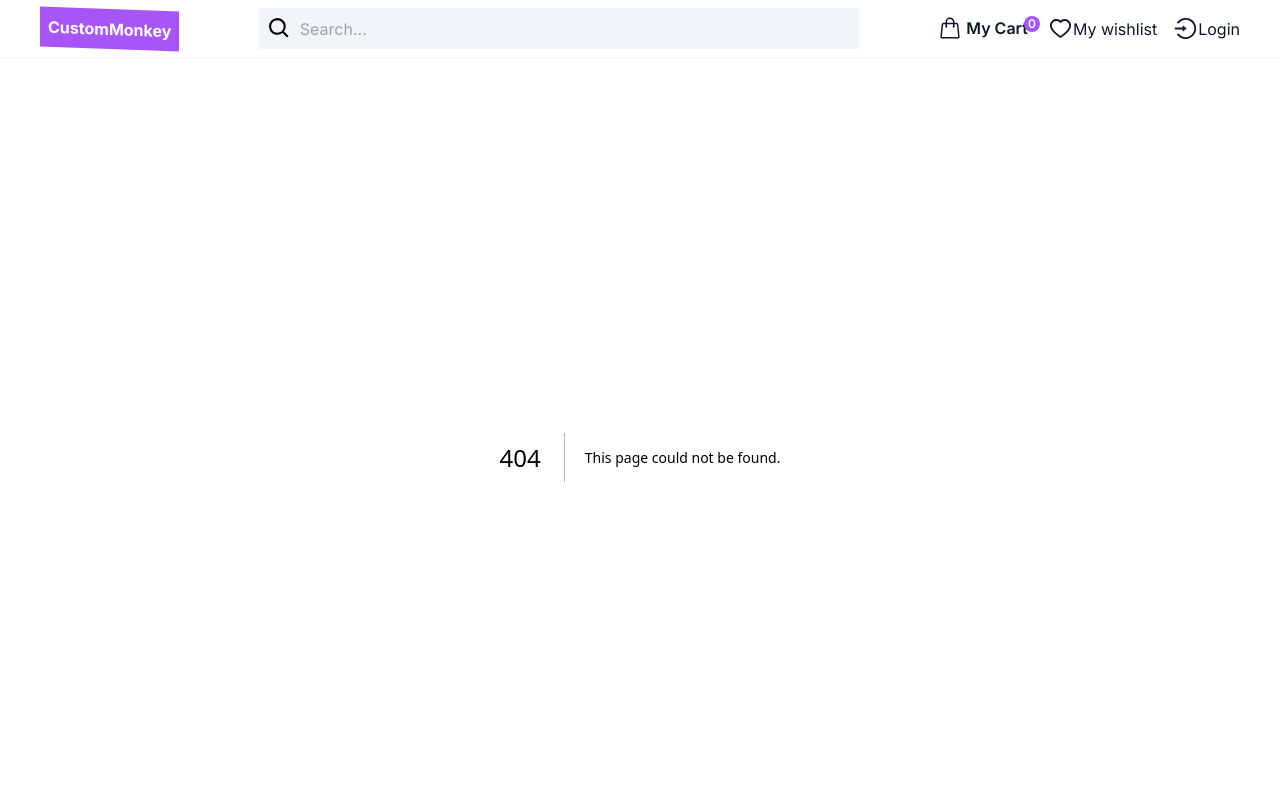
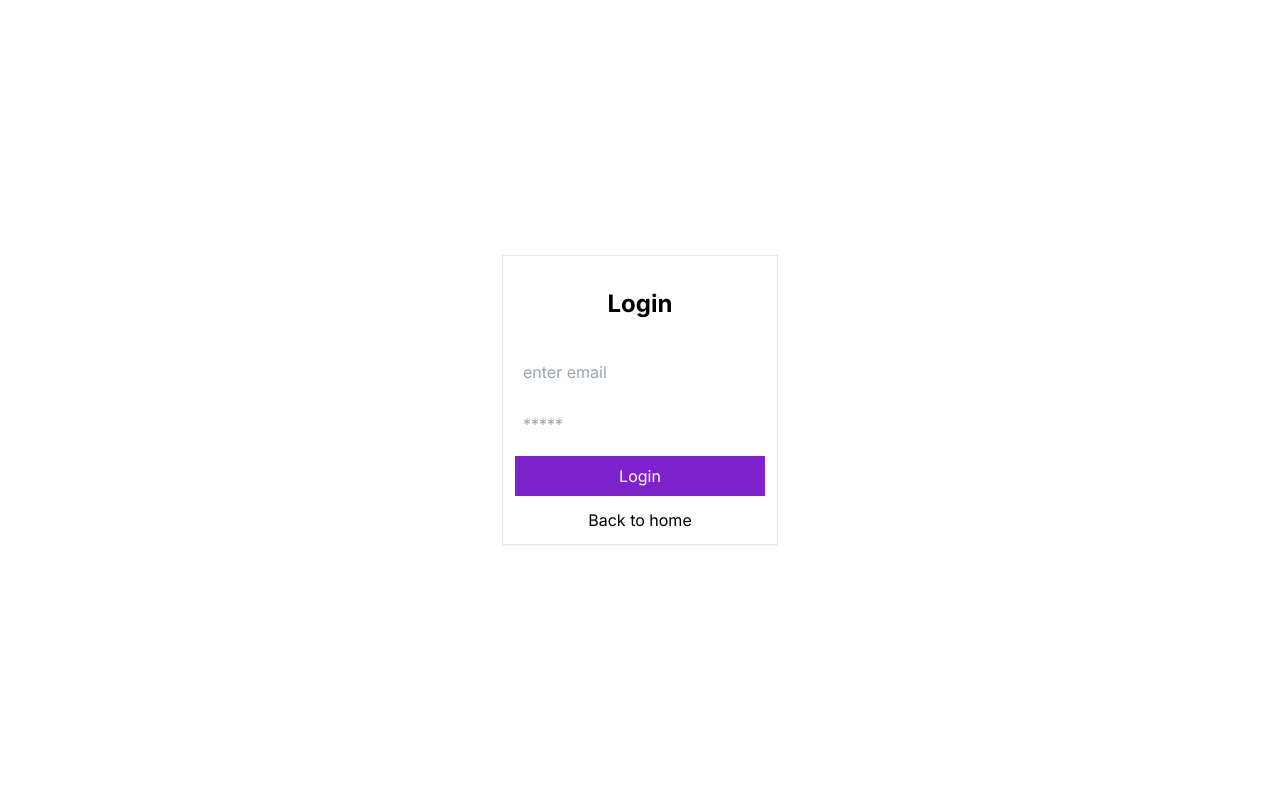
Before and after one commit to shubh-kohar/onlineStoreNextjs, a Next.js app: page /login in a window 1280 px wide. Before the commit this address had no page. Shown: the top 800 px of the page. Built offline with nearby package versions, Linux system fonts and the light colour scheme.

Commit message:
Added Login Page, layout refactor, config change

```diff
--- a/app/components/Header.js
+++ b/app/components/Header.js
@@ -1,4 +1,4 @@
-"use client"
+"use client";
 
 import Link from "next/link";
 import { useContext } from "react";
@@ -11,14 +11,12 @@ import { BiSearch } from "react-icons/bi";
 import { CartContext } from "../contexts/mycartContext";
 
 const Header = () => {
-
-  const cart = useContext(CartContext)
+  const cart = useContext(CartContext);
   return (
     <div className="flex flex-row p-2 justify-between items-center sticky top-0 bg-white shadow-sm z-50 px-10">
       <Link href="/">
         <h1 className="font-bold bg-purple-500 p-2 text-white  skew-y-2">
           CustomMonkey
-
         </h1>
       </Link>
 
@@ -34,7 +32,7 @@ const Header = () => {
 
       {/* nav menu */}
       <div className="flex flex-row text-slate-900 space-x-4">
-      <Link href={"/mycart"}>
+        <Link href={"/product/mycart"}>
           <div className="flex relative cursor-pointer hover:text-purple-500">
             <svg
               xmlns="http://www.w3.org/2000/svg"
@@ -59,7 +57,6 @@ const Header = () => {
           </div>
         </Link>
 
-
         <Link href={"/mywishlist"}>
           <div className="flex items-center">
             <AiOutlineHeart size={25} />
--- a/app/layout.js
+++ b/app/layout.js
@@ -1,29 +1,22 @@
-import Footer from './components/Footer'
-import Header from './components/Header'
-import CartProvider from './contexts/mycartContext'
-import './globals.css'
-import { Inter } from 'next/font/google'
+import CartProvider from "./contexts/mycartContext";
+import "./globals.css";
+import { Inter } from "next/font/google";
 
-const inter = Inter({ subsets: ['latin'] })
+const inter = Inter({ subsets: ["latin"] });
 
 export const metadata = {
-  title: 'CustomMonkey',
-  description: 'College Group project',
-}
+  title: "CustomMonkey",
+  description: "College Group project",
+};
 
 export default function RootLayout({ children }) {
   return (
     <html lang="en">
       <body className={inter.className}>
         <CartProvider>
-
-      <Header/>
-        <main className='min-h-screen'>
-        {children}
-        </main>
-        <Footer/>
+          <main className="min-h-screen">{children}</main>
         </CartProvider>
-        </body>
+      </body>
     </html>
-  )
+  );
 }
--- /dev/null
+++ b/app/login/page.js
@@ -0,0 +1,18 @@
+import Link from "next/link";
+import React from "react";
+
+const Login = () => {
+  return (
+    <div className="flex items-center justify-center flex-col min-h-screen">
+      <div className="shadow-sm flex flex-col items-center justify-center max-w-2xl p-3 border space-y-3">
+        <h1 className="p-5 font-bold text-2xl">Login</h1>
+        <input type="email" placeholder="enter email" className="p-2" />
+        <input type="password" placeholder="*****" className="p-2" />
+        <button className="bg-purple-700 w-full p-2 text-white">Login</button>
+        <Link href={"/"}>Back to home</Link>
+      </div>
+    </div>
+  );
+};
+
+export default Login;
--- a/app/page.js
+++ b/app/page.js
@@ -1,23 +1,6 @@
-import Link from 'next/link'
-import { clothing } from './DataDB'
+import Link from "next/link";
+import { clothing } from "./DataDB";
 
 export default function Home() {
-  return (<div>
-
-    <div className="grid grid-cols-5 gap-3 p-5">
-      {clothing.map((e)=>
-      <Link href={`/product/${e.itemId}`} key={e.itemImage}>
-
-      <div className="flex flex-col border max-w-md hover:scale-105 cursor-pointer">
-        <img src={e.itemImage} alt="itemImage" className="w-full object-cover aspect-square" />
-
-        <div className="flex flex-col p-2">
-
-        <h1>{e.itemName}</h1>
-        <p className="font-bold">{e.itemPrice}/-</p>
-        </div>
-      </div></Link>)}
-     </div>
-    </div>
-    )
+  return <div>Loading...</div>;
 }
--- /dev/null
+++ b/app/product/layout.js
@@ -0,0 +1,15 @@
+import React from "react";
+import Footer from "../components/Footer";
+import Header from "../components/Header";
+
+const ProductLayout = ({ children }) => {
+  return (
+    <div>
+      <Header />
+      {children}
+      <Footer />
+    </div>
+  );
+};
+
+export default ProductLayout;
--- a/app/mycart/page.js
+++ b/app/product/mycart/page.js
@@ -1,7 +1,7 @@
 "use client";
 import React, { useContext, useState } from "react";
-import { CartContext } from "../contexts/mycartContext";
-import ItemCart from "../components/ItemCart";
+import { CartContext } from "../../contexts/mycartContext";
+import ItemCart from "../../components/ItemCart";
 
 function MyCart() {
   const { mycart } = useContext(CartContext);
--- a/app/product/page.js
+++ b/app/product/page.js
@@ -1,9 +1,30 @@
-import React from 'react'
+import React from "react";
+import { clothing } from "../DataDB";
+import Link from "next/link";
 
 function ProductPage() {
   return (
-    <div>ProductPage</div>
-  )
+    <div>
+      <div className="grid grid-cols-5 gap-3 p-5">
+        {clothing.map((e) => (
+          <Link href={`/product/${e.itemId}`} key={e.itemImage}>
+            <div className="flex flex-col border max-w-md hover:scale-105 cursor-pointer">
+              <img
+                src={e.itemImage}
+                alt="itemImage"
+                className="w-full object-cover aspect-square"
+              />
+
+              <div className="flex flex-col p-2">
+                <h1>{e.itemName}</h1>
+                <p className="font-bold">{e.itemPrice}/-</p>
+              </div>
+            </div>
+          </Link>
+        ))}
+      </div>
+    </div>
+  );
 }
 
-export default ProductPage
+export default ProductPage;
--- a/next.config.js
+++ b/next.config.js
@@ -1,4 +1,14 @@
 /** @type {import('next').NextConfig} */
-const nextConfig = {}
+const nextConfig = {
+  async redirects() {
+    return [
+      {
+        source: "/",
+        destination: "/product",
+        permanent: true,
+      },
+    ];
+  },
+};
 
-module.exports = nextConfig
+module.exports = nextConfig;
```
Lines whose indentation alone changed are shown as unchanged.
